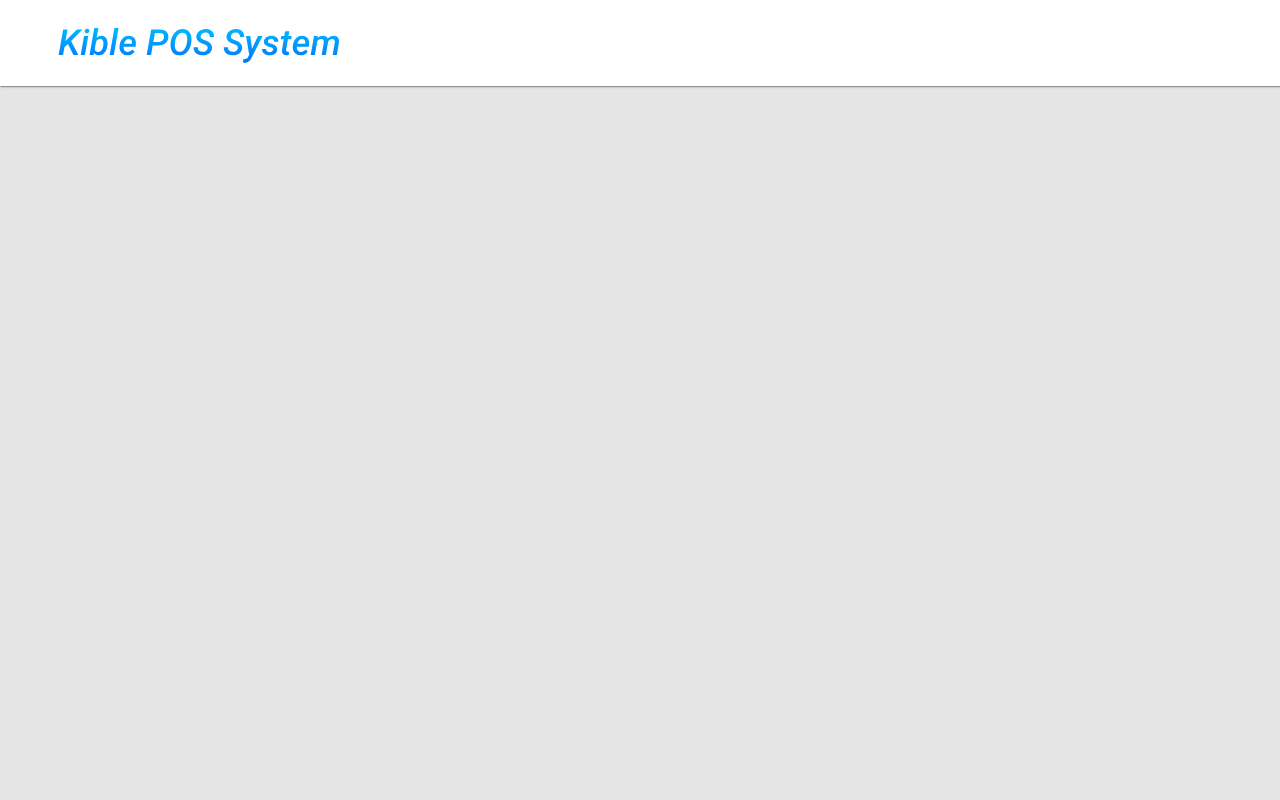
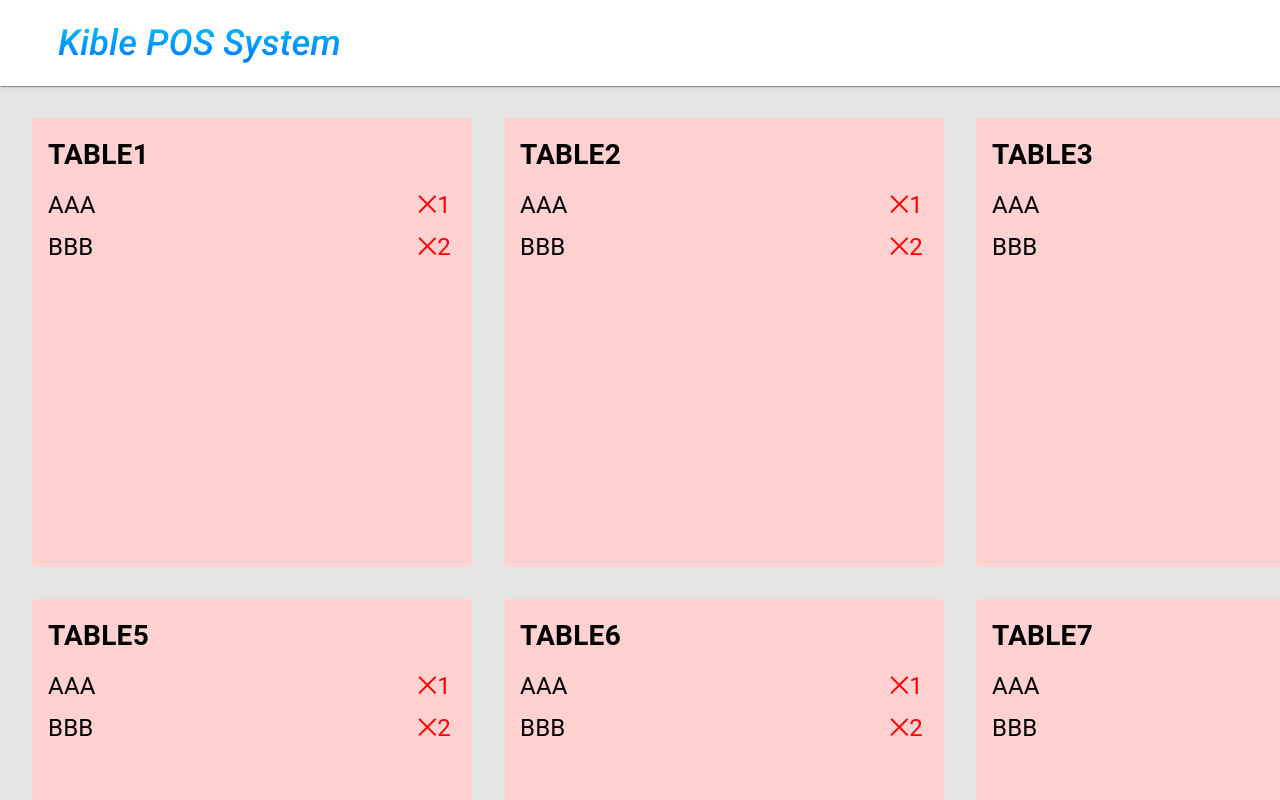
Before and after one commit to KibleLab/pos-next, a Next.js app: page / in a window 1280 px wide. Shown: the top 800 px of the page. Built offline with nearby package versions, Linux system fonts and the light colour scheme.

Commit message:
feat: BtnTable 컴포넌트를 index에 추가

```diff
--- a/pages/index.tsx
+++ b/pages/index.tsx
@@ -3,6 +3,19 @@ import { css } from '@emotion/react';
 import { AppBar, Button, Container } from '@mui/material';
 import { useRouter } from 'next/router';
 import Image from 'next/image';
+import BtnTable from '../components/BtnTable';
+
+// dummy
+const table = [
+  { table_no: 1, table_name: 'Table1' },
+  { table_no: 2, table_name: 'Table2' },
+  { table_no: 3, table_name: 'Table3' },
+  { table_no: 4, table_name: 'Table4' },
+  { table_no: 5, table_name: 'Table5' },
+  { table_no: 6, table_name: 'Table6' },
+  { table_no: 7, table_name: 'Table7' },
+  { table_no: 8, table_name: 'Table8' },
+];
 
 export default function index() {
   const router = useRouter();
@@ -23,7 +36,20 @@ export default function index() {
           정 산
         </Button>
       </AppBar>
-      <Container css={styles.contents} maxWidth={false} disableGutters />
+      <Container css={styles.contents} maxWidth={false} disableGutters>
+        <Container css={styles.btnTableList} maxWidth={false} disableGutters>
+          {table.map((data, index) => (
+            <div key={index}>
+              <BtnTable
+                index={index}
+                table={data.table_no}
+                tableName={data.table_name}
+                onClick={() => router.push(`/ordersheet/${data.table_no}`)}
+              />
+            </div>
+          ))}
+        </Container>
+      </Container>
     </>
   );
 }
@@ -74,4 +100,13 @@ const styles = {
     left: 0px;
     top: 86px;
   `,
+  btnTableList: css`
+    position: absolute;
+    width: 1880px;
+    height: 930px;
+    left: 32px;
+    top: 32px;
+    overflow-x: hidden;
+    overflow-y: auto;
+  `,
 };
```
